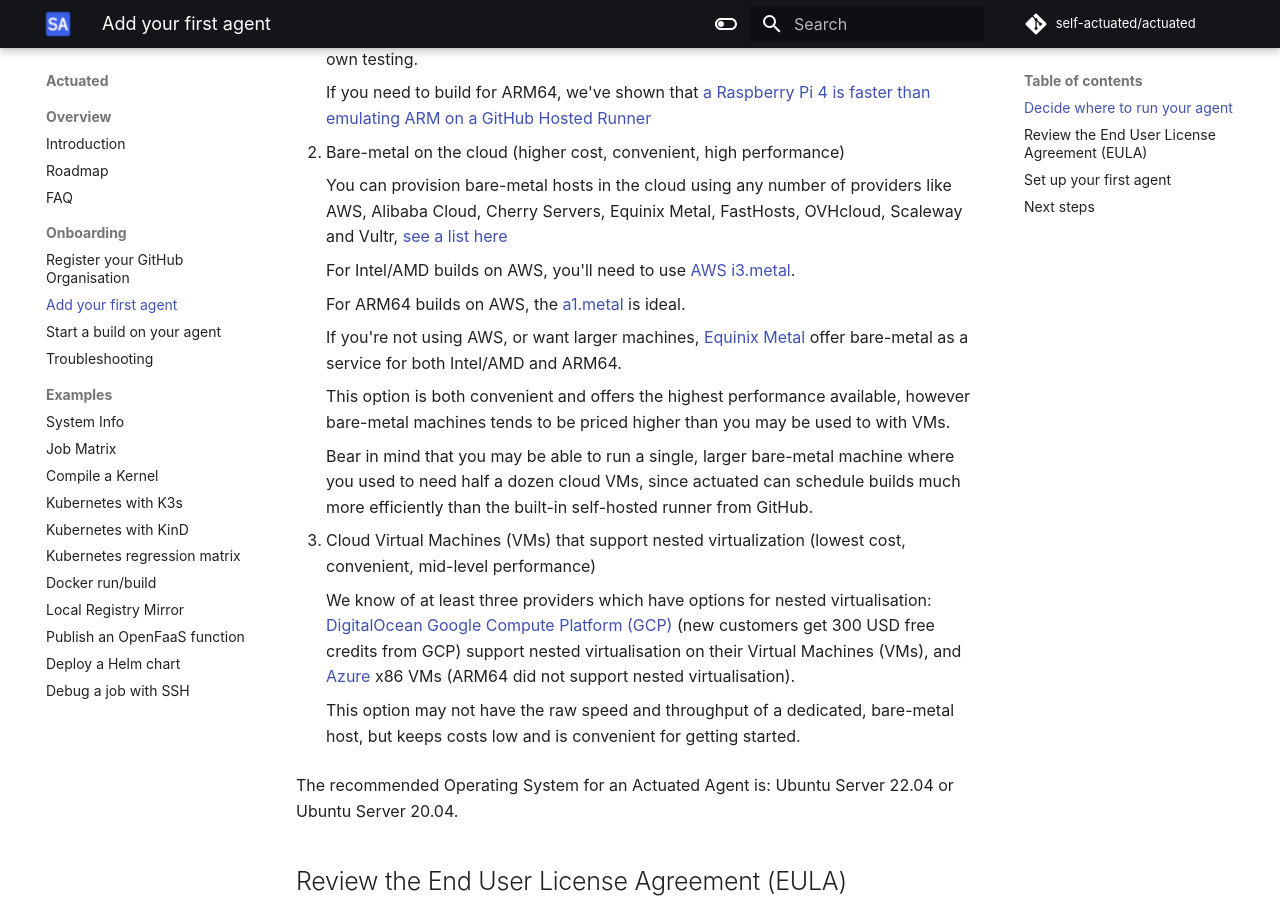
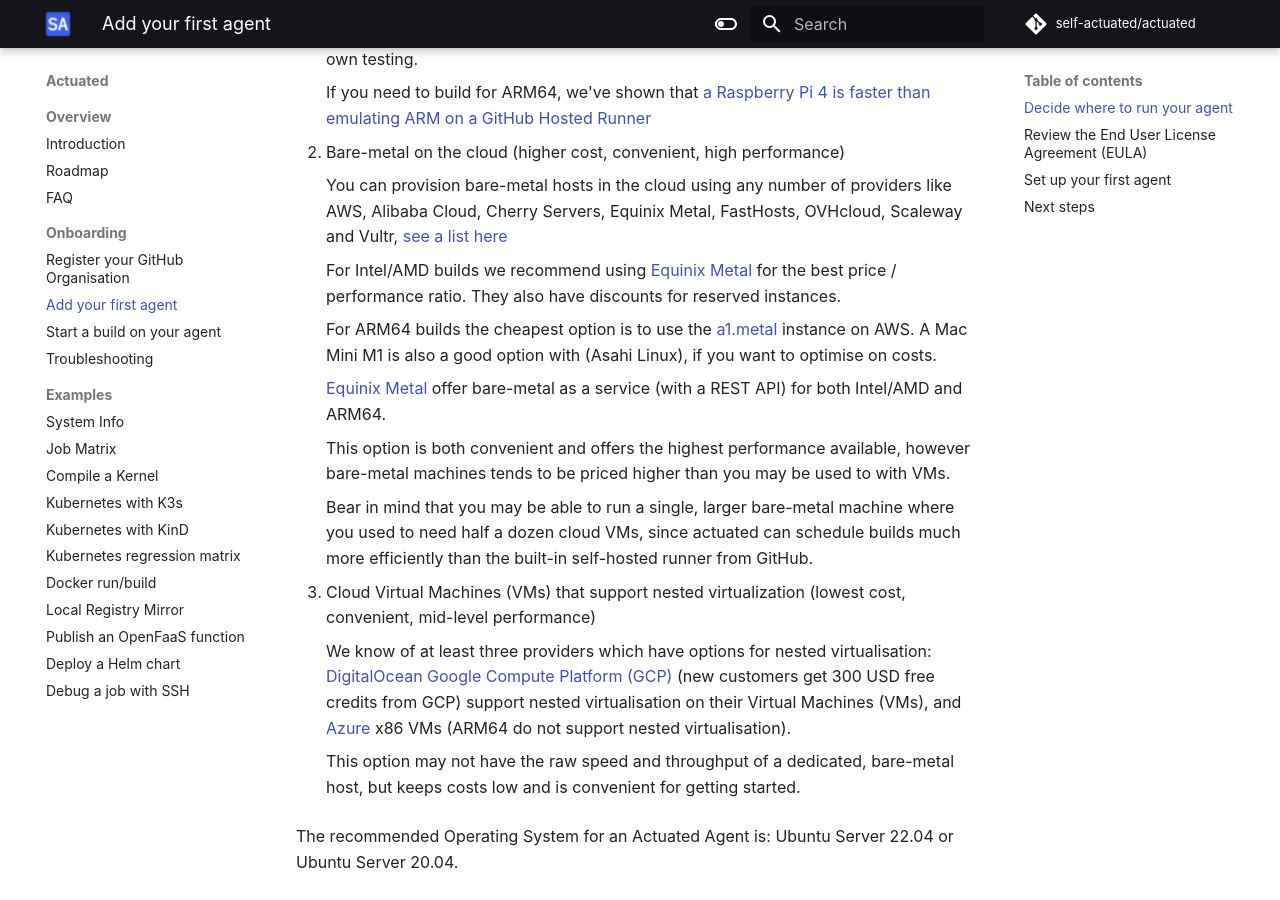
Before and after one commit to welteki/docs.actuated.dev, an MkDocs documentation site: the page built from docs/add-agent.md, in a window 1280 px wide and 900 px high, scrolled down 879 px. Built offline with MkDocs 1.6.1 and Material for MkDocs 9.7.7, drawn with Linux system fonts in a browser that asks for light colours; some web fonts are replaced.

Commit message:
Update recommendations for x86 runners
Signed-off-by: Alex Ellis (OpenFaaS Ltd) <alexellis2@gmail.com>

```diff
--- a/docs/add-agent.md
+++ b/docs/add-agent.md
@@ -29,11 +29,11 @@
 
     You can provision bare-metal hosts in the cloud using any number of providers like AWS, Alibaba Cloud, Cherry Servers, Equinix Metal, FastHosts, OVHcloud, Scaleway and Vultr, [see a list here](https://github.com/alexellis/awesome-baremetal#bare-metal-cloud)
 
-    For Intel/AMD builds on AWS, you'll need to use [AWS i3.metal](https://aws.amazon.com/ec2/instance-types/i3/).
+    For Intel/AMD builds we recommend using [Equinix Metal](https://deploy.equinix.com/) for the best price / performance ratio. They also have discounts for reserved instances.
 
-    For ARM64 builds on AWS, the [a1.metal](https://aws.amazon.com/ec2/instance-types/a1/) is ideal.
+    For ARM64 builds the cheapest option is to use the [a1.metal](https://aws.amazon.com/ec2/instance-types/a1/) instance on AWS. A Mac Mini M1 is also a good option with (Asahi Linux), if you want to optimise on costs.
 
-    If you're not using AWS, or want larger machines, [Equinix Metal](https://metal.equinix.com/) offer bare-metal as a service for both Intel/AMD and ARM64.
+    [Equinix Metal](https://metal.equinix.com/) offer bare-metal as a service (with a REST API) for both Intel/AMD and ARM64.
 
     This option is both convenient and offers the highest performance available, however bare-metal machines tends to be priced higher than you may be used to with VMs.
 
@@ -41,7 +41,7 @@
 
 3. Cloud Virtual Machines (VMs) that support nested virtualization (lowest cost, convenient, mid-level performance)
 
-    We know of at least three providers which have options for nested virtualisation: [DigitalOcean](https://m.do.co/c/8d4e75e9886f) [Google Compute Platform (GCP)](https://cloud.google.com/compute) (new customers get 300 USD free credits from GCP) support nested virtualisation on their Virtual Machines (VMs), and [Azure](https://azure.com/) x86 VMs (ARM64 did not support nested virtualisation).
+    We know of at least three providers which have options for nested virtualisation: [DigitalOcean](https://m.do.co/c/8d4e75e9886f) [Google Compute Platform (GCP)](https://cloud.google.com/compute) (new customers get 300 USD free credits from GCP) support nested virtualisation on their Virtual Machines (VMs), and [Azure](https://azure.com/) x86 VMs (ARM64 do not support nested virtualisation).
 
     This option may not have the raw speed and throughput of a dedicated, bare-metal host, but keeps costs low and is convenient for getting started.
 
```
